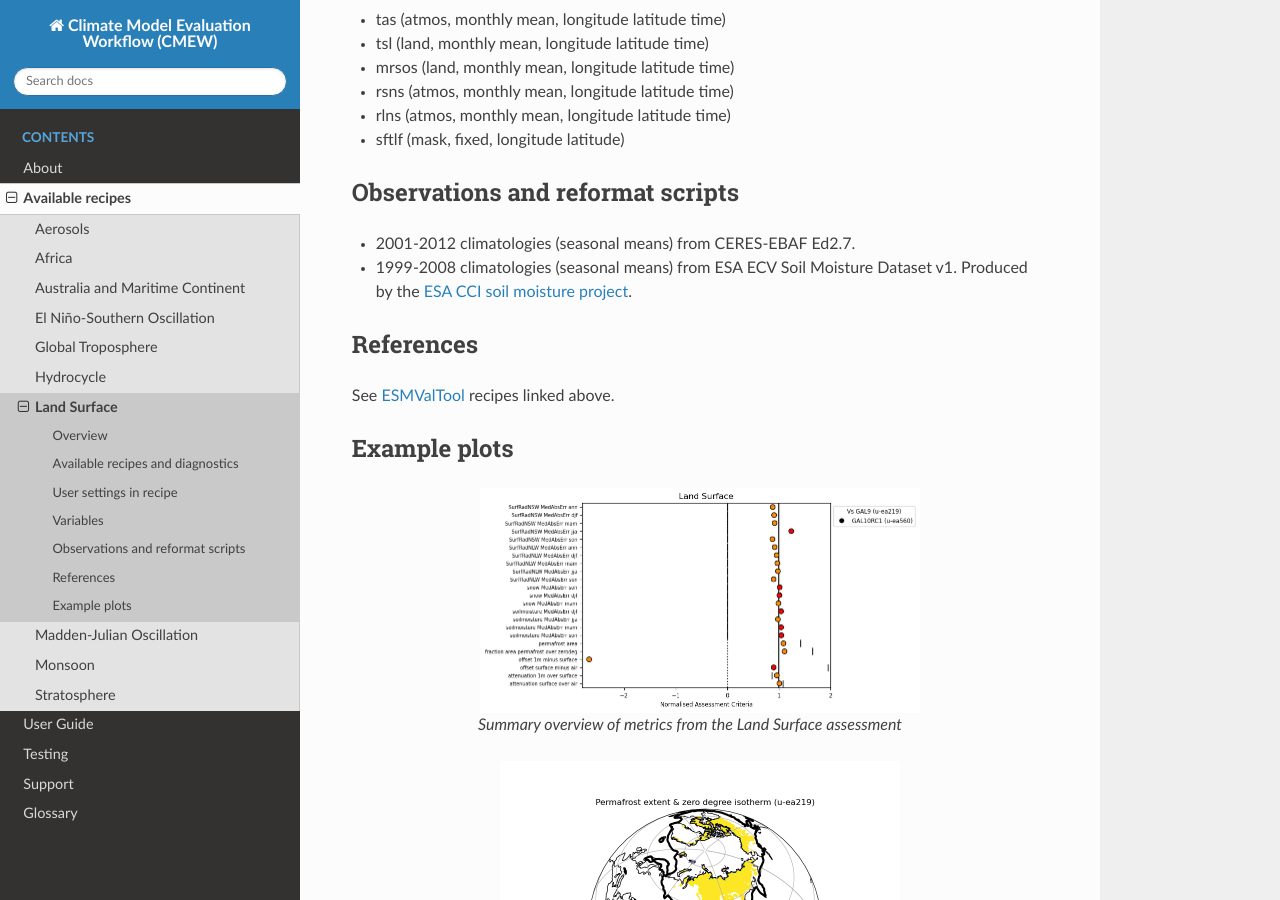
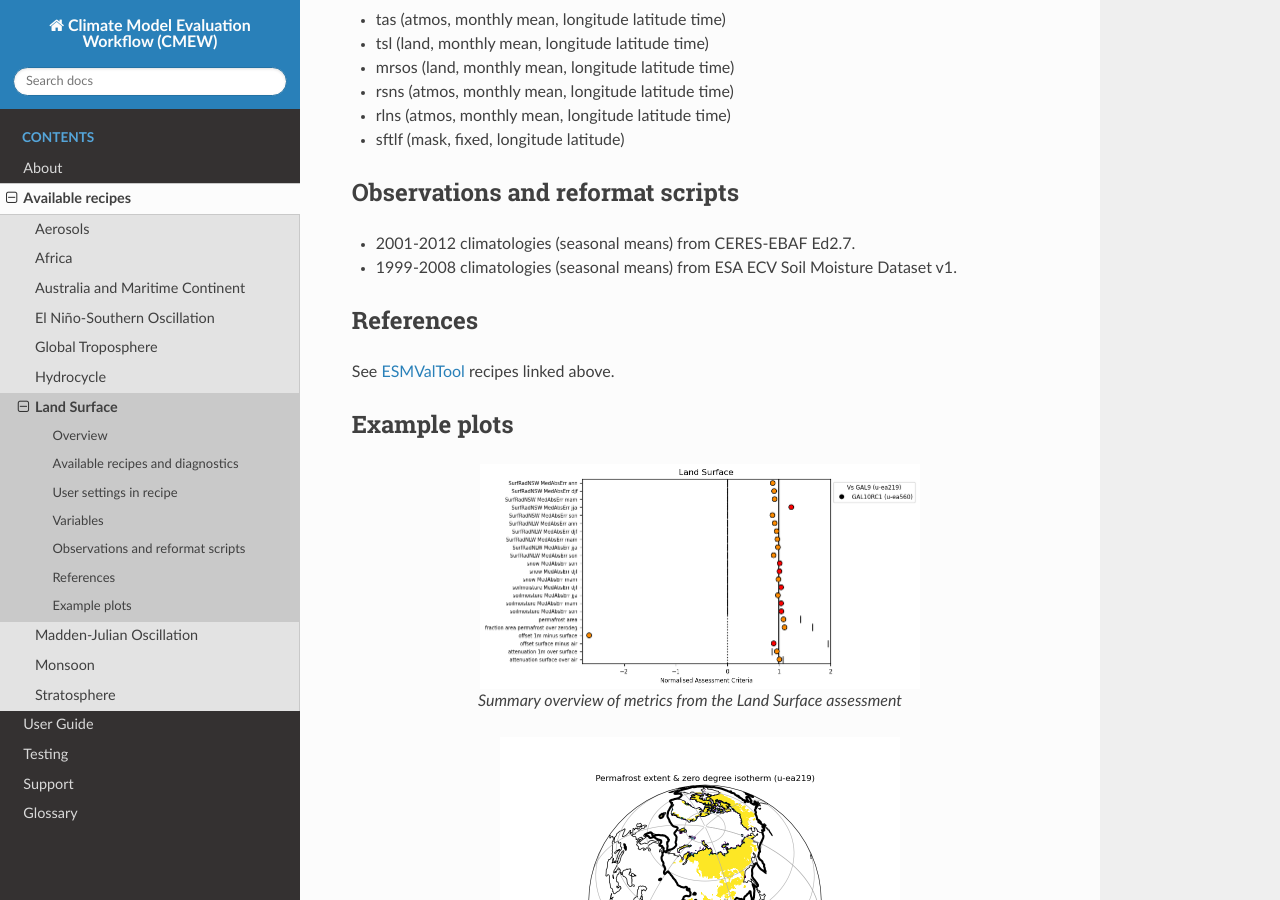
Before and after one commit to MetOffice/CMEW, a Sphinx documentation site: the page built from doc/source/areas/land_surface/land_surface.rst, in a window 1280 px wide and 900 px high, scrolled down 1024 px. Built offline with Sphinx 7.4.7 and the Read the Docs theme 3.1.0, drawn with Linux system fonts in a browser that asks for light colours.

Commit message:
#555. Removed another broken link.

```diff
--- a/doc/source/areas/land_surface/land_surface.rst
+++ b/doc/source/areas/land_surface/land_surface.rst
@@ -62,7 +62,7 @@ Observations and reformat scripts
 ---------------------------------
 
 * 2001-2012 climatologies (seasonal means) from CERES-EBAF Ed2.7.
-* 1999-2008 climatologies (seasonal means) from ESA ECV Soil Moisture Dataset v1. Produced by the `ESA CCI soil moisture project`_.
+* 1999-2008 climatologies (seasonal means) from ESA ECV Soil Moisture Dataset v1.
 
 
 References
--- a/doc/source/common.txt
+++ b/doc/source/common.txt
@@ -34,4 +34,3 @@
 .. _Land-surface Permafrost: https://docs.esmvaltool.org/en/latest/recipes/recipe_autoassess_landsurface_permafrost.html
 .. _Land-surface Surface Radiation: https://docs.esmvaltool.org/en/latest/recipes/recipe_autoassess_landsurface_surfrad.html
 .. _Land-surface Soil Moisture: https://docs.esmvaltool.org/en/latest/recipes/recipe_autoassess_landsurface_soilmoisture.html
-.. _ESA CCI soil moisture project: https://www.esa-soilmoisture-cci.org/node/93
```
